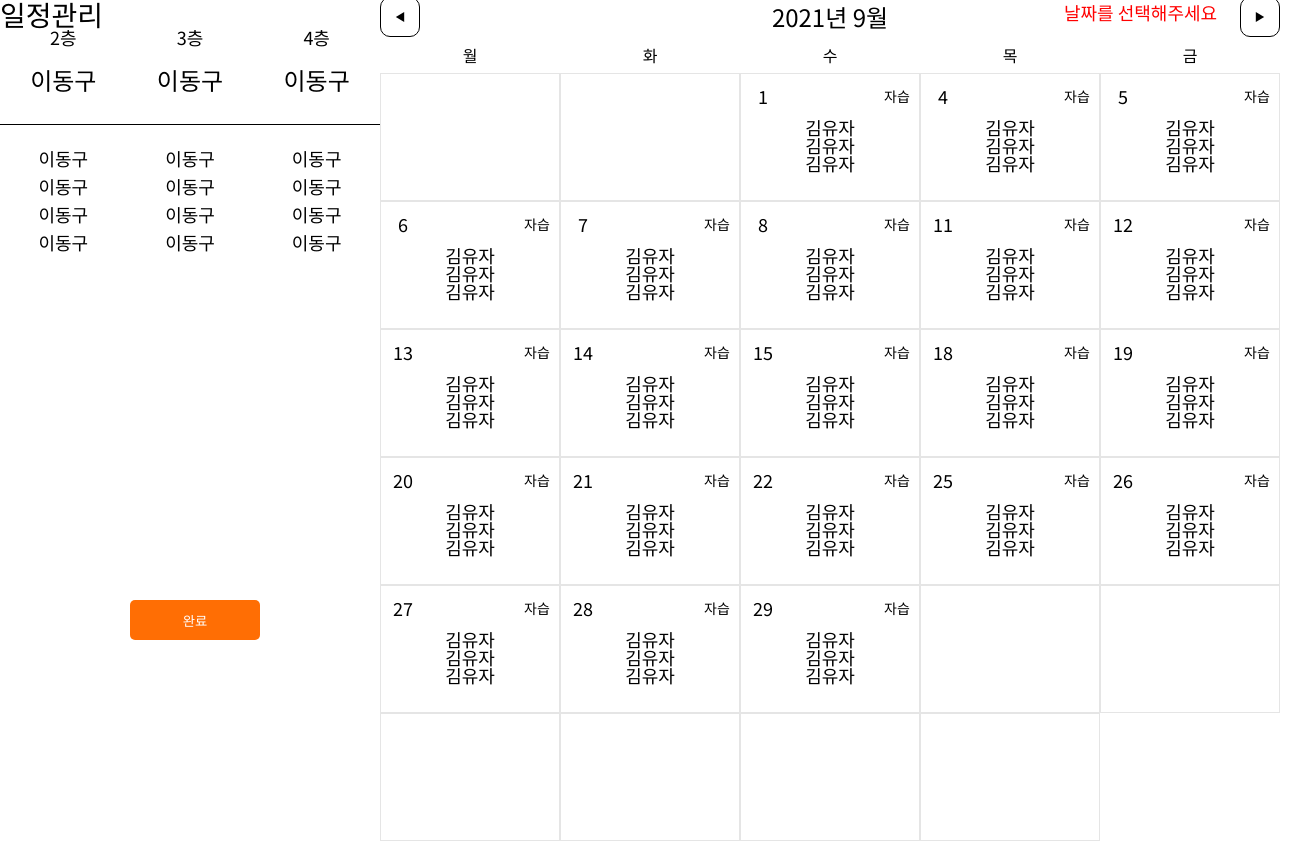
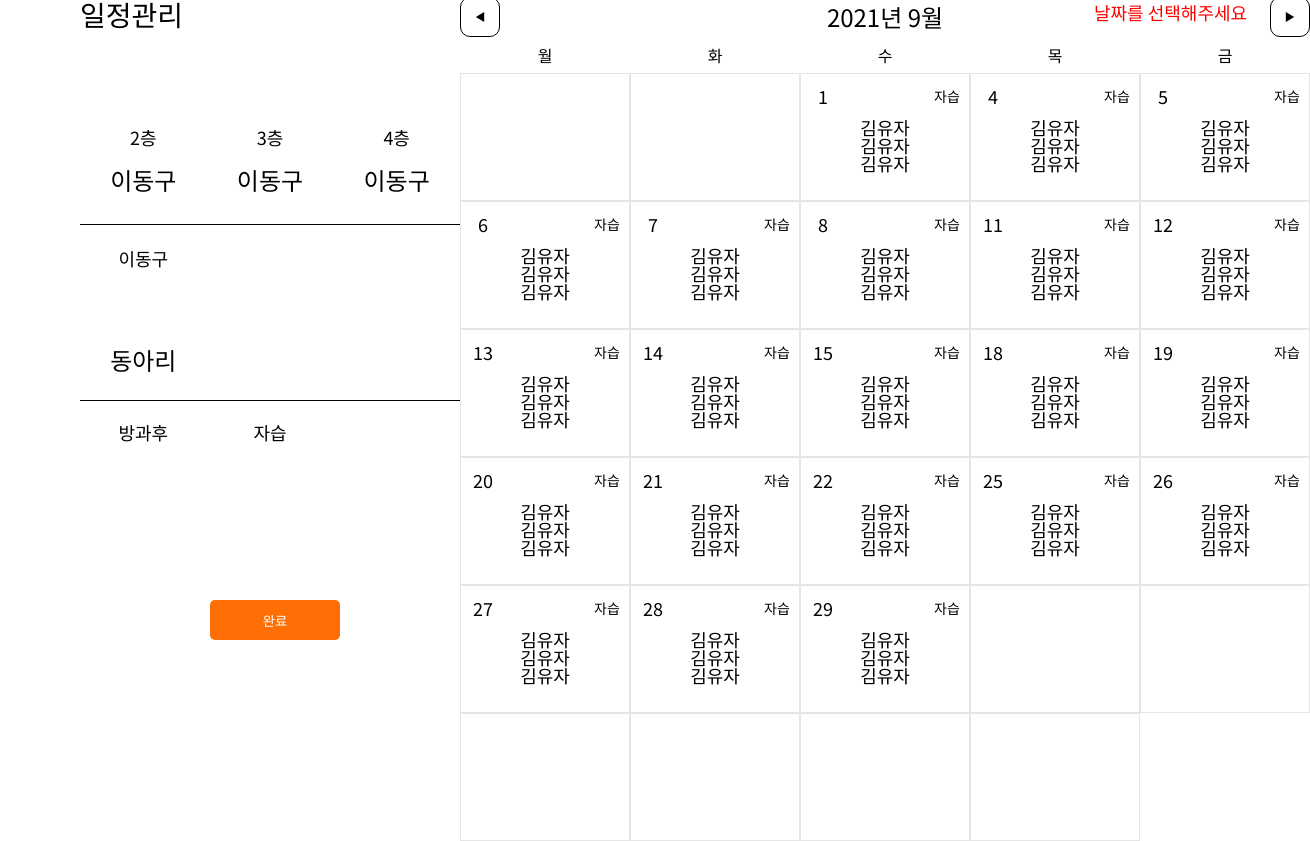
Before and after one commit to DSM-PICK/PICK2021-DESKTOP-CLIENT, a React (Create React App) app: page /manage-schedule in a window 1280 px wide. Both pictures are taken after a click on the button "일정수정". Shown: the whole page, 1310 px wide, since content can reach past the window. Built offline with nearby package versions, Linux system fonts and the light colour scheme.

Commit message:
⚡️ :: (#9) Calendar Publishing

```diff
--- a/src/components/ManageSchedule/Calendar/styles.ts
+++ b/src/components/ManageSchedule/Calendar/styles.ts
@@ -2,7 +2,7 @@ import styled from "@emotion/styled";
 import { COLOR } from "../../../style";
 
 export const Container = styled.div`
-  width: 900px;
+  min-width: 850px;
 `;
 
 export const Date = styled.div`
--- a/src/components/ManageSchedule/ChooseTeacher/ChooseTeacher.tsx
+++ b/src/components/ManageSchedule/ChooseTeacher/ChooseTeacher.tsx
@@ -1,9 +1,15 @@
 import { FC } from "react";
 import * as S from "./styles";
 
-const ChooseTeacher: FC = (): JSX.Element => {
+interface Props {
+  editStatus: boolean;
+}
+
+const ChooseTeacher: FC<Props> = ({ editStatus }): JSX.Element => {
   return (
-    <S.Container>
+    <S.Container
+      style={editStatus ? { display: "block" } : { display: "none" }}
+    >
       <S.ChooseTeacherContainer>
         <S.FloorNameBox>
           <S.FloorName>2층</S.FloorName>
@@ -17,19 +23,17 @@ const ChooseTeacher: FC = (): JSX.Element => {
         </S.TeacherNameBox>
         <S.CTBody>
           <S.TeacherNames>이동구</S.TeacherNames>
-          <S.TeacherNames>이동구</S.TeacherNames>
-          <S.TeacherNames>이동구</S.TeacherNames>
-          <S.TeacherNames>이동구</S.TeacherNames>
-          <S.TeacherNames>이동구</S.TeacherNames>
-          <S.TeacherNames>이동구</S.TeacherNames>
-          <S.TeacherNames>이동구</S.TeacherNames>
-          <S.TeacherNames>이동구</S.TeacherNames>
-          <S.TeacherNames>이동구</S.TeacherNames>
-          <S.TeacherNames>이동구</S.TeacherNames>
-          <S.TeacherNames>이동구</S.TeacherNames>
-          <S.TeacherNames>이동구</S.TeacherNames>
         </S.CTBody>
       </S.ChooseTeacherContainer>
+      <S.AfterSchoolTypeContainer>
+        <S.TypeTitleContainer>
+          <S.TypeTitle>동아리</S.TypeTitle>
+        </S.TypeTitleContainer>
+        <S.TypeList>
+          <S.Type>방과후</S.Type>
+          <S.Type>자습</S.Type>
+        </S.TypeList>
+      </S.AfterSchoolTypeContainer>
     </S.Container>
   );
 };
--- a/src/components/ManageSchedule/ChooseTeacher/styles.ts
+++ b/src/components/ManageSchedule/ChooseTeacher/styles.ts
@@ -3,6 +3,9 @@ import { COLOR } from "../../../style";
 
 export const Container = styled.div`
   width: 100%;
+  height: 80vh;
+  display: grid;
+  grid-template-rows: 70% 30%;
 `;
 
 export const ChooseTeacherContainer = styled.div`
@@ -42,11 +45,11 @@ export const FloorName = styled.div`
 `;
 
 export const CTBody = styled.div`
-    margin: 0 auto;
-    width: 100%;
-    display: grid;
-    grid-template-columns: repeat(3, 1fr);
-    grid-row-gap: 10px;
+  margin: 0 auto;
+  width: 100%;
+  display: grid;
+  grid-template-columns: repeat(3, 1fr);
+  grid-row-gap: 10px;
 `;
 
 export const TeacherNames = styled.div`
@@ -54,3 +57,35 @@ export const TeacherNames = styled.div`
   display: flex;
   justify-content: center;
 `;
+
+// ---------------------------------------------------------
+
+export const AfterSchoolTypeContainer = styled.div``;
+
+export const TypeTitleContainer = styled.div`
+  height: 80px;
+  display: grid;
+  grid-template-columns: repeat(3, 1fr);
+  border-bottom: 1px solid ${COLOR.black};
+  margin-bottom: 16px;
+`;
+
+export const TypeTitle = styled.div`
+  display: flex;
+  justify-content: center;
+  align-self: center;
+  font-size: 24px;
+`;
+
+export const TypeList = styled.div`
+  display: grid;
+  grid-template-columns: repeat(3, 1fr);
+`;
+
+export const Type = styled.div`
+  font-size: 18px;
+  display: flex;
+  justify-content: center;
+  align-items: center;
+  height: 30px;
+`;
--- a/src/components/ManageSchedule/ManageSchedule.tsx
+++ b/src/components/ManageSchedule/ManageSchedule.tsx
@@ -9,9 +9,9 @@ const ManageSchedule: FC = (): JSX.Element => {
   return (
     <S.Container>
       <S.MSContainer>
-        <span>
+        <S.CTContainer>
           <S.PageTitle>일정관리</S.PageTitle>
-          <ChooseTeacher />
+          <ChooseTeacher editStatus={editStatus}/>
           <S.ButtonContainer>
             <S.DownloadSchedule
               type="button"
@@ -24,7 +24,7 @@ const ManageSchedule: FC = (): JSX.Element => {
               onClick={() => setEditStatus(!editStatus)}
             />
           </S.ButtonContainer>
-        </span>
+        </S.CTContainer>
         <Calendar editStatus={editStatus}/>
       </S.MSContainer>
     </S.Container>
--- a/src/components/ManageSchedule/styles.ts
+++ b/src/components/ManageSchedule/styles.ts
@@ -1,11 +1,11 @@
 import styled from "@emotion/styled";
-import { COLOR } from '../../style/index';
+import { COLOR } from "../../style/index";
 
 export const Container = styled.div`
   height: 100vh;
-    width: 100vw;
   display: flex;
   align-items: center;
+  margin: 0 80px;
 `;
 
 export const MSContainer = styled.div`
@@ -14,11 +14,14 @@ export const MSContainer = styled.div`
   display: flex;
   margin: 0 auto;
   justify-content: space-between;
-    span {
+`;
+
+export const CTContainer = styled.div`
   width: 380px;
   height: 80vh;
   position: relative;
-    }
+  display: grid;
+  grid-template-rows: 20% 60% 20%;
 `;
 
 export const DownloadSchedule = styled.input`
@@ -26,7 +29,7 @@ export const DownloadSchedule = styled.input`
   outline: none;
   width: 130px;
   height: 40px;
-    background-color: #FFFFFF;
+  background-color: #ffffff;
   color: ${COLOR.orange};
   border-radius: 5px;
   cursor: pointer;
@@ -47,8 +50,6 @@ export const EditSchedule = styled.input`
 `;
 
 export const ButtonContainer = styled.div`
-    width: 100%;
-    margin: 0 auto;
   position: absolute;
   bottom: 0;
   width: 130px;
```
Also changed, not shown: src/components/ManageSchedule/Calendar/Calendar.tsx (+12 -6 lines). Lines whose indentation alone changed are shown as unchanged.
